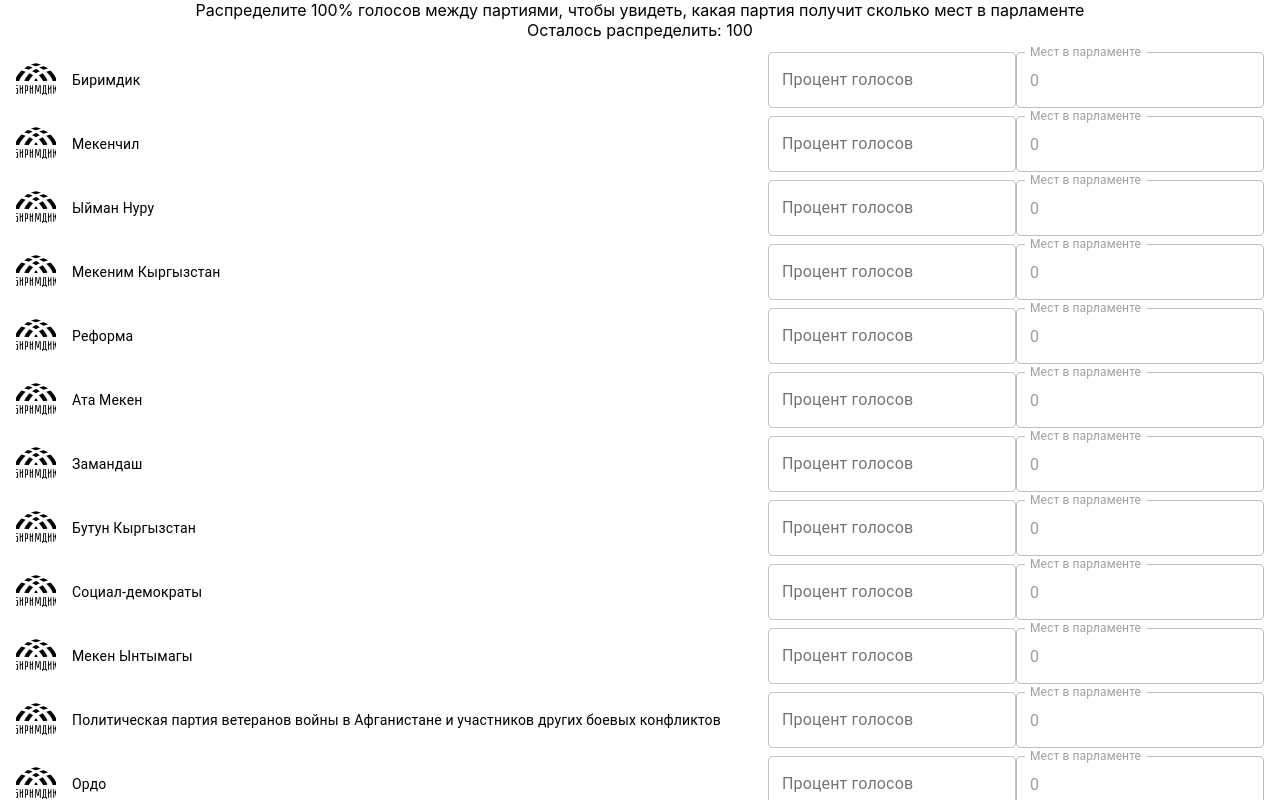
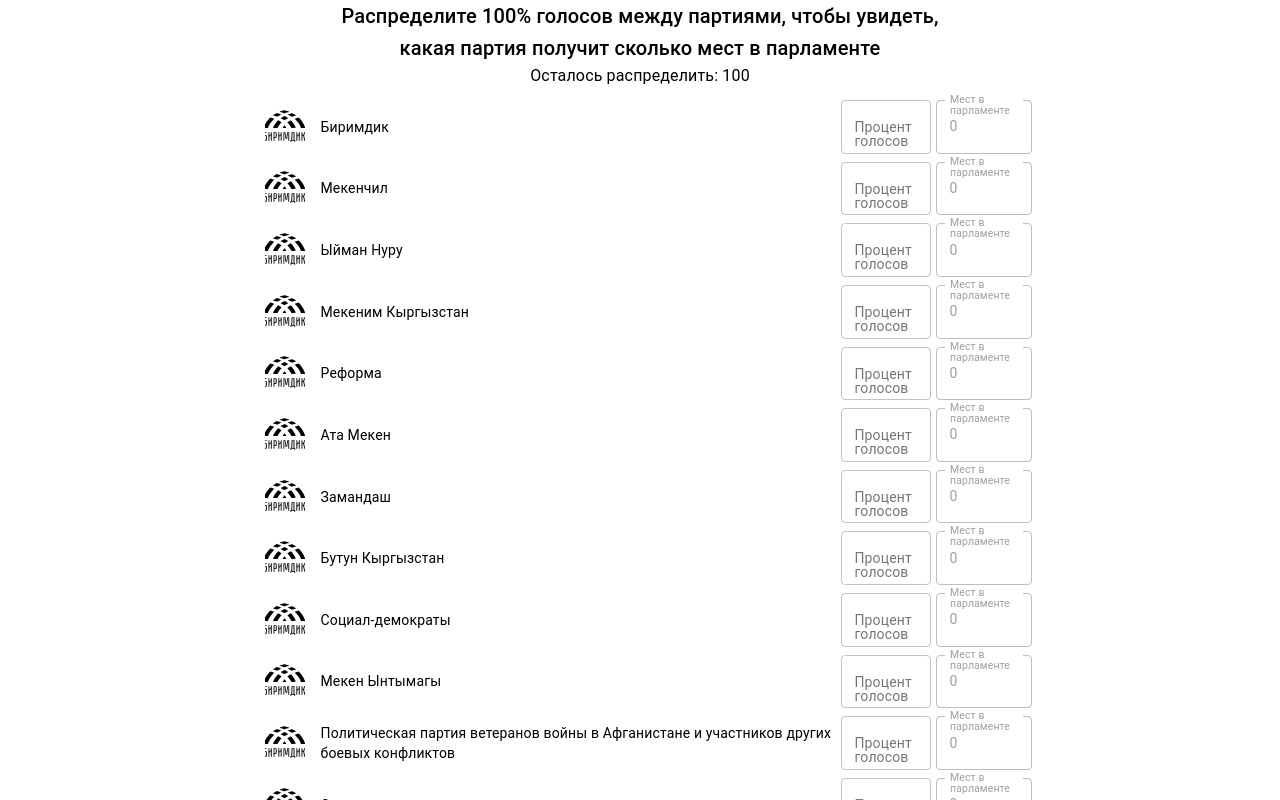
Before and after one commit to Xakim1c/parlament-calculator, a React (Create React App) app: page / in a window 1280 px wide. Shown: the top 800 px of the page. Built offline with nearby package versions, Linux system fonts and the light colour scheme.

Commit message:
Add styles (centered, red line, tooltip)

```diff
--- a/src/App.js
+++ b/src/App.js
@@ -4,14 +4,14 @@ import './App.css';
 
 import electionsConfig from './electionsConfig'
 import Parties from './components/Parties'
+import { Grid, Typography } from '@material-ui/core';
 
 function App() {
 
   return (
     <div className="App">
 
-      <div>{electionsConfig.distribute_all_votes_message}</div>
-
+      {/* <Typography variant="h6">{electionsConfig.distribute_all_votes_message}</Typography> */}
       <Parties></Parties>
 
     </div>
--- a/src/components/Parties.js
+++ b/src/components/Parties.js
@@ -6,12 +6,49 @@ import ListItemAvatar from '@material-ui/core/ListItemAvatar';
 
 import Avatar from '@material-ui/core/Avatar';
 import TextField from '@material-ui/core/TextField';
+import Grid from '@material-ui/core/Grid'
+import Tooltip from '@material-ui/core/Tooltip';
+import Zoom from '@material-ui/core/Zoom';
+import { withStyles } from '@material-ui/core/styles';
 
 import electionsConfig from '../electionsConfig'
 
 import birimdik from './Биримдик.svg';
 
 import ParlamentChart from '../components/ParlamentChart'
+import { Typography } from '@material-ui/core';
+
+
+const styles = theme => ({
+    header: {
+        [theme.breakpoints.down('sm')]: {
+            width: '100%',
+          },
+        [theme.breakpoints.up('sm')]: {
+        width: '70%',
+        },
+        [theme.breakpoints.up('md')]: {
+        width: '50%',
+        },
+    },
+    redLine: {
+        content:'',
+        position:"absolute",
+        borderBottom:"solid 1px",
+        top:"50%",
+        color: "red",
+        justifyContent: "center",
+        [theme.breakpoints.down('sm')]: {
+            width: '100%',
+          },
+        [theme.breakpoints.up('sm')]: {
+        width: '80%',
+        },
+        [theme.breakpoints.up('md')]: {
+        width: '70%',
+        },
+    }
+  });
 
 class Parties extends React.Component {
 
@@ -160,19 +197,30 @@ class Parties extends React.Component {
         console.log(this.state)
 
         const isAgainstAllReached = this.state.againstAllReached;
+        const { classes } = this.props;
 
         //console.log(this.prepareChartData())
         return (
             <div>
-                <div>Осталось распределить: {this.state.percentsLeft}</div>
+                <Grid container justify="center">
+                    <Grid item className={classes.header}>
+                        <Typography variant="h6">{electionsConfig.distribute_all_votes_message}</Typography>
+                    </Grid>
+                </Grid>
+                <Typography variant="body1">Осталось распределить: {this.state.percentsLeft}</Typography>
+
 
                 <b>{isAgainstAllReached ? electionsConfig.against_all_reached_message : ''}</b>
 
                 <List dense className={'Parties'}>
                 {electionsConfig.parties.map((value) => {
                     const labelId = `label-${value}`;
+                    const disabled = this.state.parties[value].message ? true : false
                     return (
-                    <ListItem key={value} button>
+                    <Tooltip TransitionComponent={Zoom} title={disabled ? this.state.parties[value].message : "" } arrow>
+                    <ListItem key={value} style={{justifyContent: "center"}} disabled={disabled}>
+                        {disabled ? <Grid item className={classes.redLine}></Grid> : null}
+                        <Grid item>
                             <ListItemAvatar>
                             <Avatar
                                 //alt={`Avatar n°${value}`}
@@ -180,26 +228,42 @@ class Parties extends React.Component {
                                 variant="square"
                             />
                             </ListItemAvatar>
+                        </Grid>
+                        <Grid item xs={5}>
                             <ListItemText id={labelId} primary={value} />
+                        </Grid>
 
+                        <Grid style={{width: 90, paddingRight: 5}}>
                         <TextField
                             id={value}
                             type ='number'
                             onChange={this.voteNumberOnChange}
                             label="Процент голосов"
-                            variant="outlined" />
+                            variant="outlined"
+                            fullWidth
+                            inputProps={{style: {fontSize: 14}}}
+                            InputLabelProps={{style: {fontSize: 14}}}
+                            />
 
+                        </Grid>
+
+                        <Grid style={{width: 80}}>
                         <TextField
                             id={value}
                             value={this.state.parties[value].parlamentResultChairs}
                             disabled={true}
                             onChange={this.voteNumberOnChange}
                             label="Мест в парламенте"
-                            variant="outlined" />
+                            variant="outlined"
+                            fullWidth
+                            inputProps={{style: {fontSize: 14}}}
+                            InputLabelProps={{style: {fontSize: 14}}}
+                            />
+                        </Grid>
 
-                        <div>{this.state.parties[value].message}</div>
-
+                        {/* <div>{this.state.parties[value].message}</div> */}
                     </ListItem>
+                    </Tooltip>
                     );
                 })}
                 </List>
@@ -210,4 +274,4 @@ class Parties extends React.Component {
         }
     }
 
-export default Parties
+export default withStyles(styles, { withTheme: true })(Parties)
```
Lines whose indentation alone changed are shown as unchanged.
